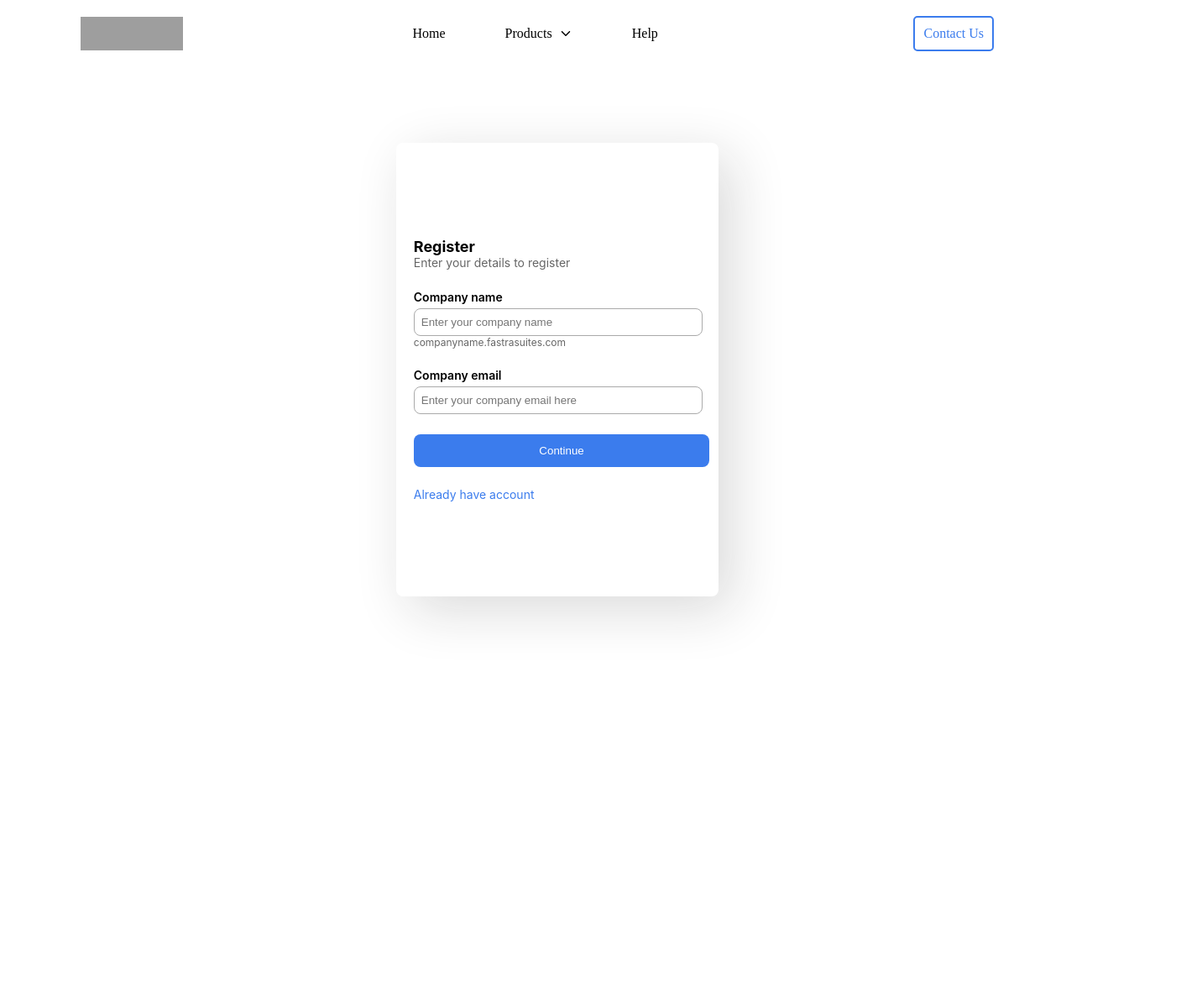
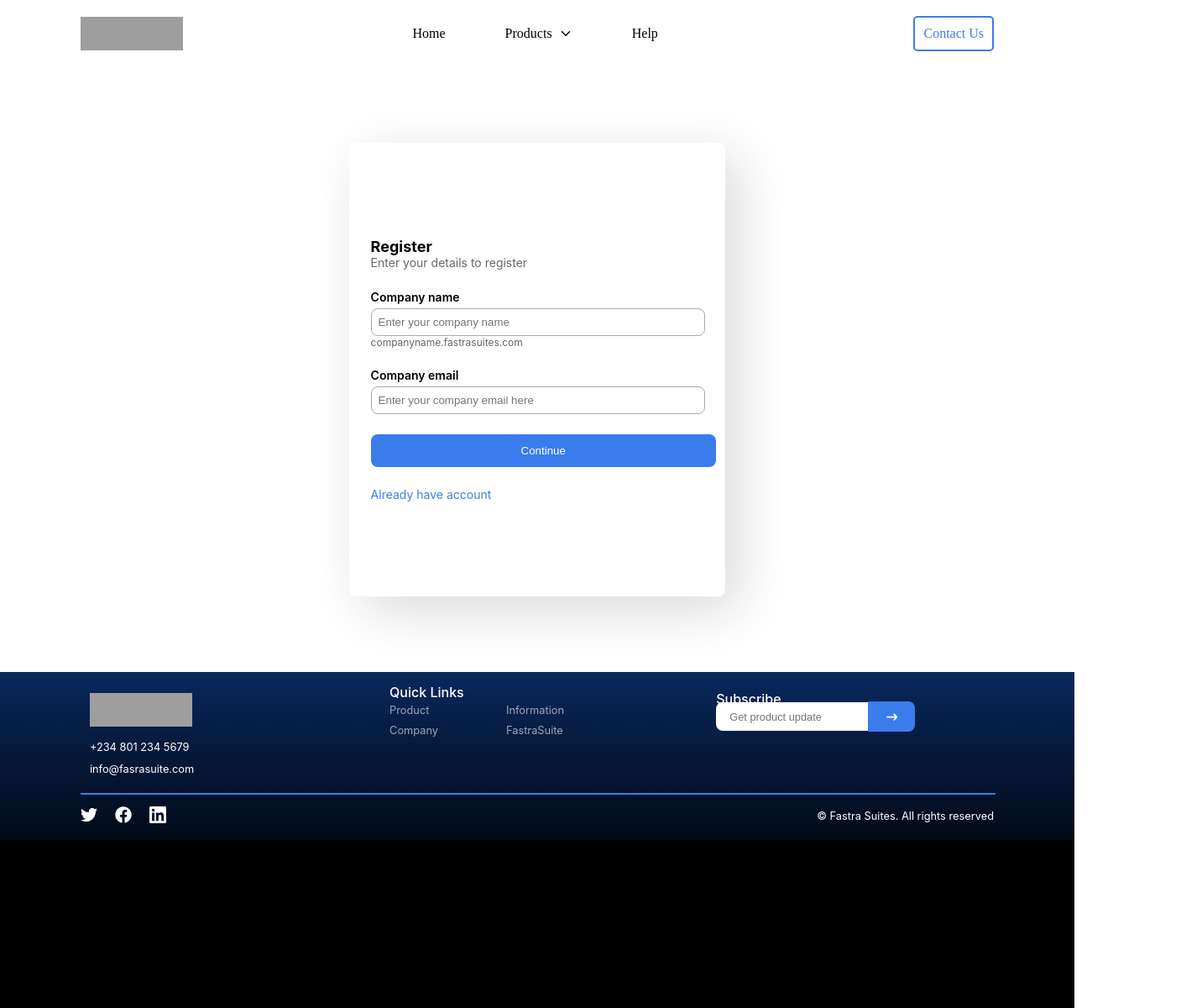
Before and after one commit to hafeezo/Fastra-Webclient-Frontend, a React (Create React App) app: page / in a window 1280 px wide. Shown: the whole page at 84% size, 1432 px wide, since content can reach past the window. Before the commit the page ends 800 px from the top, so only its background shows below. Built offline with nearby package versions, Linux system fonts and the light colour scheme; grey boxes are pictures that could not be loaded; the HTML template or start-up script is replaced by a standard one.

Commit message:
register update

```diff
--- a/src/Reglog/Login.jsx
+++ b/src/Reglog/Login.jsx
@@ -1,5 +1,5 @@
 import styled from "styled-components"
-import Navbar from "../components/Navbar/Navbar"
+import Navbar from "../components/nav/Navbar"
 import LoginForm from "./LoginForm"
 
 export default function Login() {
--- a/src/Reglog/LoginForm.jsx
+++ b/src/Reglog/LoginForm.jsx
@@ -87,26 +87,6 @@ display: flex;
 align-items: center;
 justify-content: center;
 background-color: #fff;
-@media screen and (max-width: 1300px) and (min-width: 1050px){
-  width: 120%;
-  height: 100%;
-  margin-left: -6.5rem;
-}
-@media screen and (max-width: 1049px) and (min-width: 800px){
-  width: 140%;
-  height: 100%;
-  margin-left: -6.5rem;
-}
-@media screen and (max-width: 799px) and (min-width: 710px){
-  width: 160%;
-  height: 100%;
-  margin-left: -13rem;
-}
-@media screen and (max-width: 709px) and (min-width: 640px){
-  width: 180%;
-  height: 100%;
-  margin-left: -16rem;
-}
 }
 `
 const Lfwrap = styled.div`
@@ -119,6 +99,20 @@ display: flex;
 flex-direction: column;
 align-items: center;
 justify-content: center;
+@media screen and (max-width: 1300px) and (min-width: 1050px){
+  width: 35%;
+}
+@media screen and (max-width: 1049px) and (min-width: 800px){
+  width: 40%;
+}
+@media screen and (max-width: 799px) and (min-width: 710px){
+  width: 50%;
+
+}
+@media screen and (max-width: 709px) and (min-width: 640px){
+  width: 50%;
+
+}
 @media screen and (max-width: 639px) and (min-width: 580px){
   width: 50%;
 }
--- a/src/Reglog/RegForm.css
+++ b/src/Reglog/RegForm.css
@@ -5,7 +5,7 @@ display: flex;
 align-items: center;
 justify-content: center;
 background-color: #fff;
-@media screen and (max-width: 1300px) and (min-width: 1050px){
+/* @media screen and (max-width: 1300px) and (min-width: 1050px){
   width: 120%;
   height: 100%;
   margin-left: -6.5rem;
@@ -13,7 +13,7 @@ background-color: #fff;
 @media screen and (max-width: 1049px) and (min-width: 800px){
   width: 140%;
   height: 100%;
-  margin-left: -6.5rem;
+  margin-left: -12.5rem;
 }
 @media screen and (max-width: 799px) and (min-width: 710px){
   width: 160%;
@@ -24,7 +24,7 @@ background-color: #fff;
   width: 180%;
   height: 100%;
   margin-left: -16rem;
-}
+} */
 }
 .fowrap{
 width: 25%;
@@ -35,6 +35,20 @@ box-shadow: 16px 16px 64px 0px #1A1A1A29;
 display: flex;
 align-items: center;
 justify-content: center;
+@media screen and (max-width: 1300px) and (min-width: 1050px){
+  width: 35%;
+}
+@media screen and (max-width: 1049px) and (min-width: 800px){
+  width: 40%;
+}
+@media screen and (max-width: 799px) and (min-width: 710px){
+  width: 50%;
+
+}
+@media screen and (max-width: 709px) and (min-width: 640px){
+  width: 50%;
+
+}
 @media screen and (max-width: 639px) and (min-width: 580px){
   width: 50%;
 }
--- a/src/Reglog/Register.jsx
+++ b/src/Reglog/Register.jsx
@@ -1,6 +1,7 @@
 import styled from "styled-components"
-import Navbar from "../components/Navbar/Navbar"
+import Navbar from "../components/nav/Navbar"
 import RegForm from "./RegForm"
+import Footer from "../components/nav/Footer"
 
 export default function Register() {
   return (
@@ -11,6 +12,9 @@ export default function Register() {
       <Rg>
         <RegForm/>
       </Rg>
+      <Rf>
+        <Footer/>
+      </Rf>
     </Regcont>
   )
 }
@@ -27,3 +31,8 @@ const Rg = styled.div`
 width: 100%;
 height: 90%;
 `
+const Rf = styled.div`
+width: 100%;
+height: 50vh;
+background-color: #000;
+`
```
Also changed, not shown: src/App.css (added), src/components/nav/Footer.jsx (renamed from src/components/Navbar/Footer.jsx), src/components/nav/Ft1.jsx (renamed from src/components/Navbar/Ft1.jsx), src/components/nav/Ft2.jsx (renamed from src/components/Navbar/Ft2.jsx), src/components/nav/Navbar.jsx (renamed from src/components/Navbar/Navbar.jsx), src/components/nav/Socicon.jsx (renamed from src/components/Navbar/Socicon.jsx).
